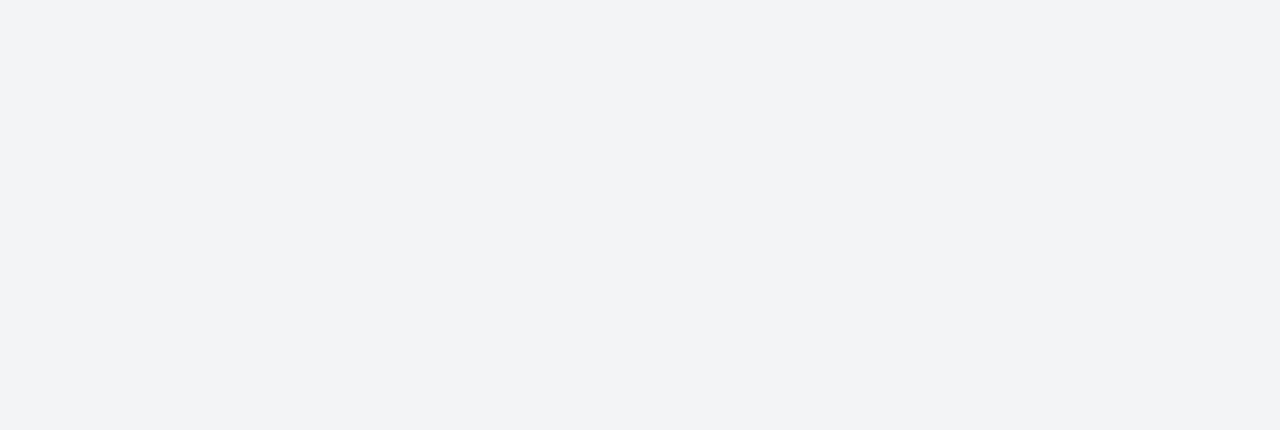
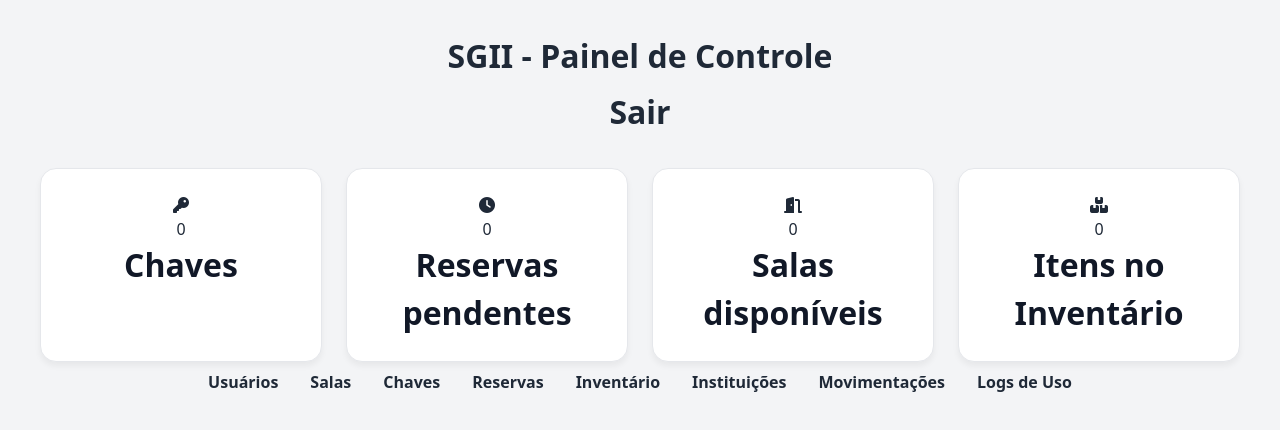
Before and after one commit to Bianchi613/Projeto_SGII, a React (Vite) app in the folder frontend/: page /dashboard in a window 1280 px wide. Before the commit this address had no page. Shown: the top 430 px of the page. Built offline with nearby package versions, Linux system fonts and the light colour scheme; no server answers; sample sign-in values are in the browser's storage.

Commit message:
frontend: Criação do Dashboard

```diff
--- a/frontend/src/App.jsx
+++ b/frontend/src/App.jsx
@@ -1,7 +1,8 @@
 import { BrowserRouter, Routes, Route } from "react-router-dom";
 import Home from "./components/Home/Home";
 import Login from "./components/Login/Login";
-import Cadastro from "./components/Cadastro/Cadastro"; // ✅ importar o componente de cadastro
+import Cadastro from "./components/Cadastro/Cadastro";
+import Dashboard from "./components/Dashboard/Dashboard"; // ✅ importar o componente Dashboard
 
 function App() {
   return (
@@ -9,7 +10,8 @@ function App() {
       <Routes>
         <Route path="/" element={<Home />} />
         <Route path="/login" element={<Login />} />
-        <Route path="/cadastro" element={<Cadastro />} /> {/* ✅ nova rota */}
+        <Route path="/cadastro" element={<Cadastro />} />
+        <Route path="/dashboard" element={<Dashboard />} />
       </Routes>
     </BrowserRouter>
   );
--- /dev/null
+++ b/frontend/src/components/Dashboard/Dashboard.css
@@ -0,0 +1,88 @@
+.dashboard-container {
+  min-height: 100vh;
+  background-color: #f3f4f6;
+  display: flex;
+  flex-direction: column;
+  align-items: center;
+  padding: 2rem;
+}
+
+.dashboard-header {
+  font-size: 2rem;
+  font-weight: bold;
+  color: #1f2937;
+  margin-bottom: 1.5rem;
+  text-align: center;
+}
+
+.dashboard-cards {
+  display: flex;
+  flex-wrap: wrap;
+  gap: 1.5rem;
+  justify-content: center;
+  max-width: 1200px;
+  width: 100%;
+}
+
+.dashboard-card {
+  background-color: #ffffff;
+  padding: 1.5rem;
+  border-radius: 1rem;
+  box-shadow: 0 4px 6px rgba(0, 0, 0, 0.05);
+  border: 1px solid #e5e7eb;
+  flex: 1 1 250px;
+  max-width: 300px;
+  text-align: center;
+  transition: transform 0.2s;
+}
+
+.dashboard-card:hover {
+  transform: scale(1.02);
+}
+
+.dashboard-card h3 {
+  font-size: 1.25rem;
+  font-weight: 600;
+  color: #374151;
+  margin-bottom: 0.5rem;
+}
+
+.dashboard-card p {
+  font-size: 2rem;
+  font-weight: bold;
+  color: #111827;
+}
+
+.dashboard-footer {
+  margin-top: 2rem;
+  font-size: 0.875rem;
+  color: #6b7280;
+  text-align: center;
+}
+
+.dashboard-actions {
+  margin-top: 2rem;
+  display: flex;
+  gap: 1rem;
+  flex-wrap: wrap;
+  justify-content: center;
+}
+
+.dashboard-button {
+  background-color: #1f2937;
+  color: white;
+  padding: 0.75rem 1.5rem;
+  border-radius: 0.5rem;
+  font-weight: 600;
+  border: none;
+  cursor: pointer;
+  transition: background-color 0.2s;
+}
+
+.dashboard-button:hover {
+  background-color: #111827;
+}
+
+.bg-custom-gradient {
+  background: linear-gradient(135deg, #f8f8f8 0%, #e0e0e0 100%);
+}
--- /dev/null
+++ b/frontend/src/components/Dashboard/Dashboard.jsx
@@ -0,0 +1,105 @@
+import { useEffect, useState } from "react";
+import { useNavigate } from "react-router-dom";
+import axios from "axios";
+import "./Dashboard.css";
+
+export default function Dashboard() {
+  const navigate = useNavigate();
+  const [dados, setDados] = useState({
+    totalChaves: 0,
+    reservasPendentes: 0,
+    salasDisponiveis: 0,
+    itensInventario: 0,
+  });
+
+  useEffect(() => {
+    const token = localStorage.getItem("token");
+    if (!token) {
+      navigate("/login");
+      return;
+    }
+
+    // Fetch real data from the API
+    axios
+      .get("/api/dashboard-data", {
+        headers: { Authorization: `Bearer ${token}` },
+      })
+      .then((response) => {
+        setDados(response.data);
+      })
+      .catch((error) => {
+        console.error("Error fetching dashboard data:", error);
+        if (error.response && error.response.status === 401) {
+          localStorage.removeItem("token");
+          navigate("/login");
+        }
+      });
+  }, [navigate]);
+
+  return (
+    <div className="dashboard-container">
+      <header className="dashboard-header">
+        <h1>SGII - Painel de Controle</h1>
+        <button
+          className="logout-button"
+          onClick={() => {
+            localStorage.removeItem("token");
+            navigate("/login");
+          }}
+        >
+          Sair
+        </button>
+      </header>
+
+      <section className="dashboard-cards">
+        <Card titulo="Chaves" valor={dados.totalChaves} icone="fa-key" />
+        <Card
+          titulo="Reservas pendentes"
+          valor={dados.reservasPendentes}
+          icone="fa-clock"
+        />
+        <Card
+          titulo="Salas disponíveis"
+          valor={dados.salasDisponiveis}
+          icone="fa-door-open"
+        />
+        <Card
+          titulo="Itens no Inventário"
+          valor={dados.itensInventario}
+          icone="fa-boxes"
+        />
+      </section>
+
+      <section className="dashboard-links">
+        <button onClick={() => navigate("/dashboard/usuarios")}>
+          Usuários
+        </button>
+        <button onClick={() => navigate("/dashboard/salas")}>Salas</button>
+        <button onClick={() => navigate("/dashboard/chaves")}>Chaves</button>
+        <button onClick={() => navigate("/dashboard/reservas")}>
+          Reservas
+        </button>
+        <button onClick={() => navigate("/dashboard/itens")}>Inventário</button>
+        <button onClick={() => navigate("/dashboard/instituicoes")}>
+          Instituições
+        </button>
+        <button onClick={() => navigate("/dashboard/movimentacoes")}>
+          Movimentações
+        </button>
+        <button onClick={() => navigate("/dashboard/logs")}>Logs de Uso</button>
+      </section>
+    </div>
+  );
+}
+
+function Card({ titulo, valor, icone }) {
+  return (
+    <div className="dashboard-card">
+      <i className={`fas ${icone} card-icon`}></i>
+      <div>
+        <h2>{valor}</h2>
+        <p>{titulo}</p>
+      </div>
+    </div>
+  );
+}
--- a/frontend/src/components/Login/Login.jsx
+++ b/frontend/src/components/Login/Login.jsx
@@ -176,8 +176,6 @@ export default function Login() {
                 Solicitar credenciais
               </button>
             </div>
-
-
           </form>
 
           <div className="mt-8 border-t border-gray-200 pt-6">
```
